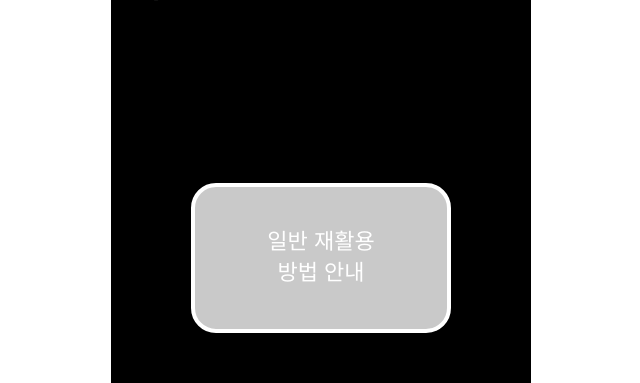
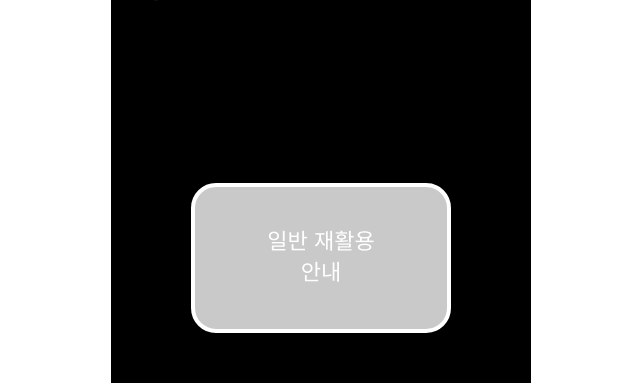
Before and after one commit to recycling-project/frontend, a Next.js app: page /menu in a window 1280 px wide. Shown: the top 383 px of the page, without its empty margins (327-967 px from the left). Built offline with nearby package versions, Linux system fonts and the light colour scheme.

Commit message:
일반재활용 안내 눌러도 넘어갈 수 있게 대형폐기물수거신청 버튼과 동일한 기능을 추가했습니다.

```diff
--- a/app/menu/page.tsx
+++ b/app/menu/page.tsx
@@ -16,9 +16,12 @@ export default function MenuPage() {
         />
 
         <div className="button-zone">
-          <button className="kiosk-button">
-            일반 재활용<br/>방법 안내
-          </button>
+          <button
+  className="kiosk-button"
+  onClick={() => router.push("/first_screen")}
+>
+  일반 재활용<br/>안내
+</button>
 
           <button
   className="kiosk-button"
```
